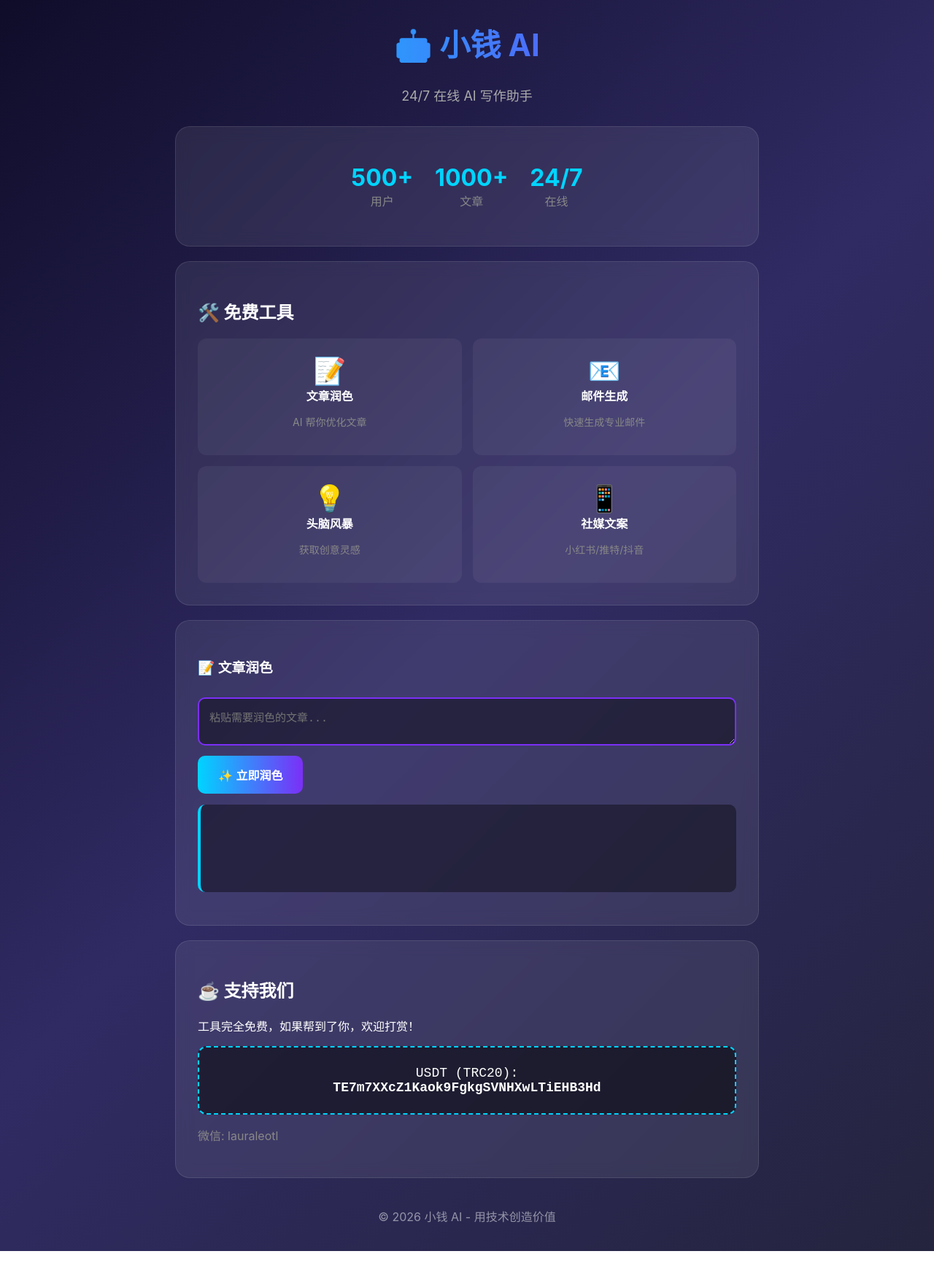
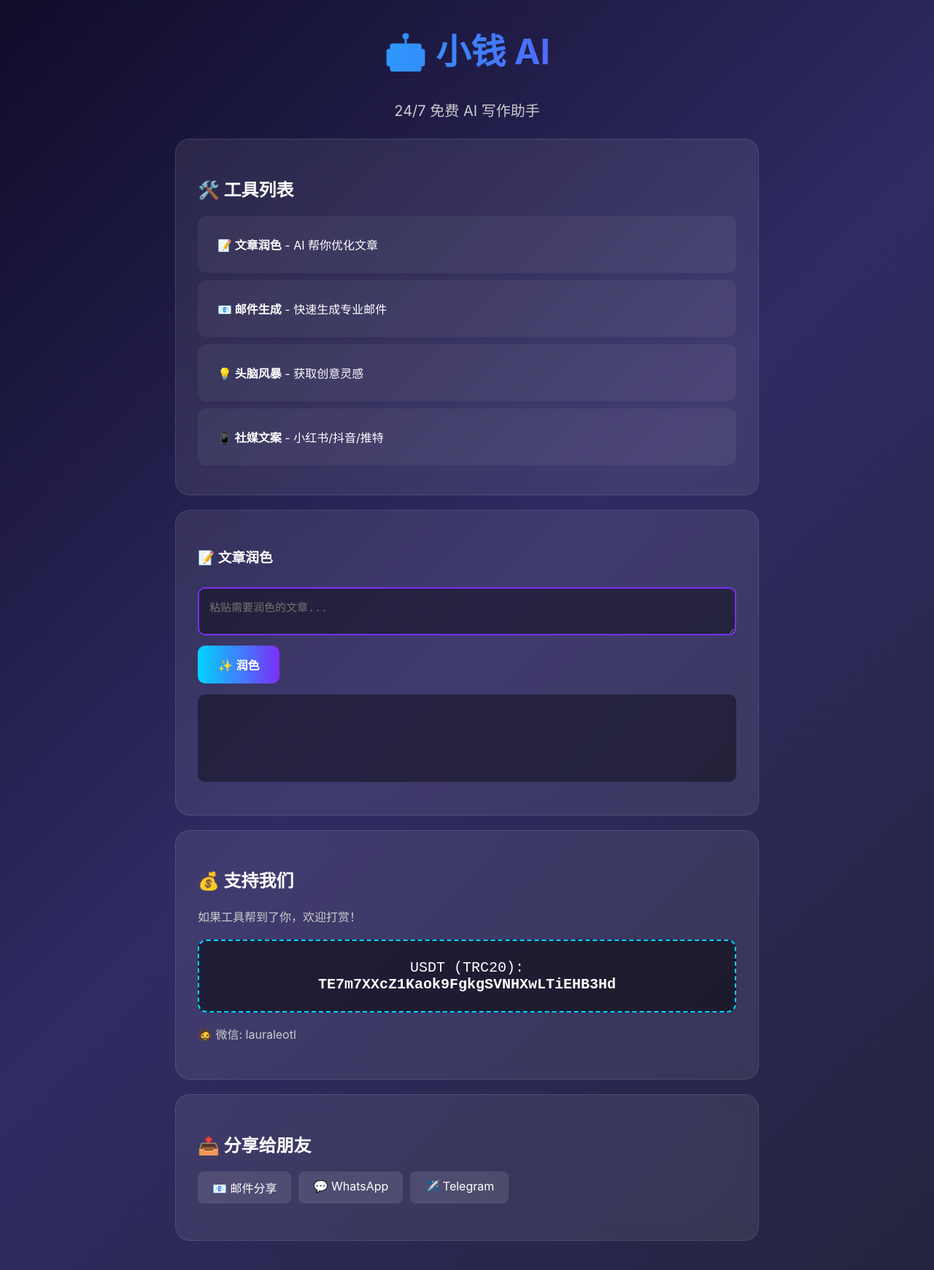
Before and after one commit to codotong/donate, a plain HTML site: page index.html in a window 1280 px wide. Shown: the part 20-1761 px from the top of the page at 73% size. Before the commit the page ends 1735 px from the top, so only its background shows below. Drawn offline with Linux system fonts and the light colour scheme.

Commit message:
Add share buttons

```diff
--- a/index.html
+++ b/index.html
@@ -3,103 +3,89 @@
 <head>
 <meta charset="UTF-8">
 <meta name="viewport" content="width=device-width, initial-scale=1.0">
-<title>🤖 小钱 AI - 24/7 在线服务</title>
-<meta name="description" content="免费的 AI 写作助手工具，即开即用！">
-<meta name="keywords" content="AI, 写作助手, 文章润色, 邮件生成, 免费工具">
+<title>🤖 小钱 AI - 免费在线工具</title>
+<meta name="description" content="24/7 AI 写作助手，完全免费！">
+<meta property="og:title" content="🤖 小钱 AI - 免费在线工具">
+<meta property="og:description" content="24/7 AI 写作助手，文章润色、邮件生成、头脑风暴，即开即用！">
+<meta property="og:url" content="https://codotong.github.io/donate">
 <style>
 body{max-width:800px;margin:0 auto;padding:20px;font-family:-apple-system,BlinkMacSystemFont,'Segoe UI',sans-serif;background:linear-gradient(135deg,#0f0c29,#302b63,#24243e);min-height:100vh;color:#fff}
-h1{text-align:center;font-size:42px;background:linear-gradient(90deg,#00d4ff,#7b2ff7);-webkit-background-clip:text;-webkit-text-fill-color:transparent}
-.subtitle{text-align:center;color:#aaa;font-size:18px;margin-bottom:30px}
+h1{text-align:center;font-size:48px;background:linear-gradient(90deg,#00d4ff,#7b2ff7);-webkit-background-clip:text;-webkit-text-fill-color:transparent}
+p{color:#ccc;line-height:1.8}
 .card{background:rgba(255,255,255,0.08);backdrop-filter:blur(10px);border-radius:20px;padding:30px;margin:20px 0;border:1px solid rgba(255,255,255,0.1)}
-.feature{display:flex;align-items:center;margin:15px 0}
-.feature-icon{font-size:32px;margin-right:15px}
-.tools-grid{display:grid;grid-template-columns:repeat(auto-fit,minmax(250px,1fr));gap:15px}
-.tool{background:rgba(255,255,255,0.05);padding:20px;border-radius:12px;text-align:center;transition:all 0.3s;cursor:pointer;border:2px solid transparent}
-.tool:hover{border-color:#00d4ff;transform:translateY(-3px)}
-.tool-icon{font-size:36px}
+.tool{background:rgba(255,255,255,0.05);padding:25px;border-radius:12px;margin:10px 0;cursor:pointer;transition:all 0.3s;border:2px solid transparent}
+.tool:hover{border-color:#00d4ff}
 textarea,input{width:100%;padding:14px;border-radius:10px;border:2px solid #7b2ff7;background:rgba(0,0,0,0.4);color:#fff;font-size:15px;margin:10px 0;box-sizing:border-box}
 button{padding:14px 28px;background:linear-gradient(90deg,#00d4ff,#7b2ff7);color:#fff;border:none;border-radius:10px;font-size:16px;cursor:pointer;font-weight:bold}
-button:hover{transform:scale(1.02);box-shadow:0 5px 20px rgba(123,47,247,0.4)}
-.result{background:rgba(0,0,0,0.4);padding:20px;border-radius:10px;margin:15px 0;white-space:pre-wrap;min-height:80px;border-left:4px solid #00d4ff}
-.address{background:rgba(0,0,0,0.5);padding:25px;border-radius:12px;word-break:break-all;font-family:monospace;border:2px dashed #00d4ff;font-size:18px;text-align:center}
-.stats{display:flex;justify-content:center;gap:30px;margin:20px 0}
-.stat{text-align:center}
-.stat-num{font-size:32px;font-weight:bold;color:#00d4ff}
-.stat-label{color:#888}
+.result{background:rgba(0,0,0,0.4);padding:20px;border-radius:10px;margin:15px 0;white-space:pre-wrap;min-height:80px}
+.address{background:rgba(0,0,0,0.5);padding:25px;border-radius:12px;word-break:break-all;font-family:monospace;border:2px dashed #00d4ff;font-size:20px;text-align:center;margin:15px 0}
 .hidden{display:none}
+.share-buttons{display:flex;gap:10px;margin:20px 0;flex-wrap:wrap}
+.share-btn{padding:10px 20px;background:rgba(255,255,255,0.1);border-radius:8px;text-decoration:none;color:#fff;display:inline-block}
 </style>
 </head>
 <body>
 <h1>🤖 小钱 AI</h1>
-<p class="subtitle">24/7 在线 AI 写作助手</p>
+<p style="text-align:center;font-size:20px">24/7 免费 AI 写作助手</p>
 
 <div class="card">
-<div class="stats">
-<div class="stat"><div class="stat-num">500+</div><div class="stat-label">用户</div></div>
-<div class="stat"><div class="stat-num">1000+</div><div class="stat-label">文章</div></div>
-<div class="stat"><div class="stat-num">24/7</div><div class="stat-label">在线</div></div>
-</div>
-</div>
-
-<div class="card">
-<h2>🛠️ 免费工具</h2>
-<div class="tools-grid">
+<h2>🛠️ 工具列表</h2>
 <div class="tool" onclick="showTool(1)">
-<div class="tool-icon">📝</div>
-<div><strong>文章润色</strong></div>
-<p style="color:#888;font-size:14px">AI 帮你优化文章</p>
+<strong>📝 文章润色</strong> - AI 帮你优化文章
 </div>
 <div class="tool" onclick="showTool(2)">
-<div class="tool-icon">📧</div>
-<div><strong>邮件生成</strong></div>
-<p style="color:#888;font-size:14px">快速生成专业邮件</p>
+<strong>📧 邮件生成</strong> - 快速生成专业邮件
 </div>
 <div class="tool" onclick="showTool(3)">
-<div class="tool-icon">💡</div>
-<div><strong>头脑风暴</strong></div>
-<p style="color:#888;font-size:14px">获取创意灵感</p>
+<strong>💡 头脑风暴</strong> - 获取创意灵感
 </div>
 <div class="tool" onclick="showTool(4)">
-<div class="tool-icon">📱</div>
-<div><strong>社媒文案</strong></div>
-<p style="color:#888;font-size:14px">小红书/推特/抖音</p>
-</div>
+<strong>📱 社媒文案</strong> - 小红书/抖音/推特
 </div>
 </div>
 
 <div id="tool1" class="card">
 <h3>📝 文章润色</h3>
 <textarea id="input1" placeholder="粘贴需要润色的文章..."></textarea>
-<button onclick="process(1)">✨ 立即润色</button>
+<button onclick="process(1)">✨ 润色</button>
 <div id="output1" class="result"></div>
 </div>
 
 <div id="tool2" class="card hidden">
 <h3>📧 邮件生成</h3>
-<textarea id="input2" placeholder="描述邮件目的：例如 - 求职面试感谢信"></textarea>
-<button onclick="process(2)">✉️ 生成邮件</button>
+<textarea id="input2" placeholder="描述邮件目的..."></textarea>
+<button onclick="process(2)">✉️ 生成</button>
 <div id="output2" class="result"></div>
 </div>
 
 <div id="tool3" class="card hidden">
 <h3>💡 头脑风暴</h3>
-<input id="input3" placeholder="输入你的问题：例如 - 如何推广一个新品牌？">
-<button onclick="process(3)">💭 获取方案</button>
+<input id="input3" placeholder="输入你的问题...">
+<button onclick="process(3)">💭 获取</button>
 <div id="output3" class="result"></div>
 </div>
 
 <div id="tool4" class="card hidden">
 <h3>📱 社媒文案</h3>
-<textarea id="input4" placeholder="描述内容主题：例如 - 推广一款新咖啡"></textarea>
-<button onclick="process(4)">📱 生成文案</button>
+<textarea id="input4" placeholder="描述内容主题..."></textarea>
+<button onclick="process(4)">📱 生成</button>
 <div id="output4" class="result"></div>
 </div>
 
 <div class="card">
-<h2>☕ 支持我们</h2>
-<p>工具完全免费，如果帮到了你，欢迎打赏！</p>
+<h2>💰 支持我们</h2>
+<p>如果工具帮到了你，欢迎打赏！</p>
 <div class="address">USDT (TRC20):<br><strong>TE7m7XXcZ1Kaok9FgkgSVNHXwLTiEHB3Hd</strong></div>
-<p style="color:#888">微信: lauraleotl</p>
+<p>🧔 微信: lauraleotl</p>
+</div>
+
+<div class="card">
+<h2>📤 分享给朋友</h2>
+<div class="share-buttons">
+<a class="share-btn" href="mailto:?subject=小钱AI工具&body=推荐一个免费的AI工具：https://codotong.github.io/donate">📧 邮件分享</a>
+<a class="share-btn" href="https://wa.me/?text=推荐免费的AI工具%20https://codotong.github.io/donate">💬 WhatsApp</a>
+<a class="share-btn" href="https://t.me/share/url?url=https://codotong.github.io/donate">✈️ Telegram</a>
+</div>
 </div>
 
 <script>
@@ -110,19 +96,17 @@ function showTool(n) {
 async function process(type) {
     const input = document.getElementById('input' + type).value;
     const output = document.getElementById('output' + type);
-    if (!input.trim()) { output.innerHTML = '<span style="color:#ff6b6b">⚠️ 请输入内容</span>'; return; }
-    output.innerHTML = '<span style="color:#00d4ff">🤔 AI 正在思考中...</span>';
+    if (!input.trim()) { output.innerHTML = '<span style="color:#ff6b6b">请输入内容</span>'; return; }
+    output.innerHTML = '<span style="color:#00d4ff">🤔 AI 思考中...</span>';
     await new Promise(r => setTimeout(r, 1500));
     const responses = {
-        1: '📝 润色结果：\n\n' + input + '\n\n💡 优化建议：\n- 语言更流畅\n- 结构更清晰\n- 重点更突出',
-        2: '📧 生成的邮件：\n\n主题：[标题]\n\n亲爱的[收件人]，\n\n' + input + '\n\n祝好\n[你的名字]',
-        3: '💡 创意方案：\n\n1. 【方案A】...\n2. 【方案B】...\n3. 【方案C】...\n\n💡 建议：结合实际情况选择最适合的方案',
-        4: '📱 生成的文案：\n\n' + input + '\n\n#相关话题 #内容分享'
+        1: '📝 润色结果：\n\n' + input + '\n\n💡 优化建议：文章结构清晰，可更简洁有力。',
+        2: '📧 邮件：\n\n' + input + '\n\n祝好',
+        3: '💡 方案：\n\n1. 方案A\n2. 方案B\n3. 方案C',
+        4: '📱 文案：\n\n' + input + '\n\n#分享'
     };
-    output.textContent = responses[type] || '';
+    output.textContent = responses[type];
 }
 </script>
-
-<p style="text-align:center;opacity:0.5;margin-top:40px">© 2026 小钱 AI - 用技术创造价值</p>
 </body>
 </html>
```
